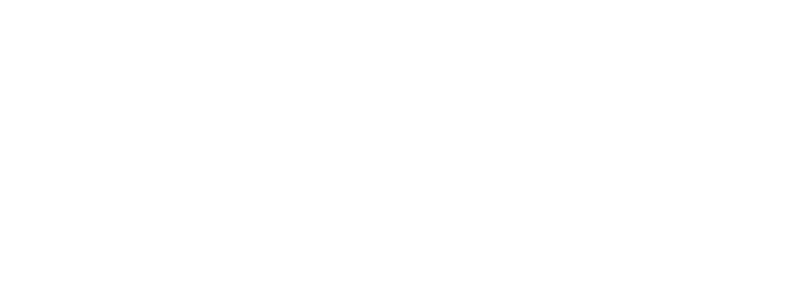
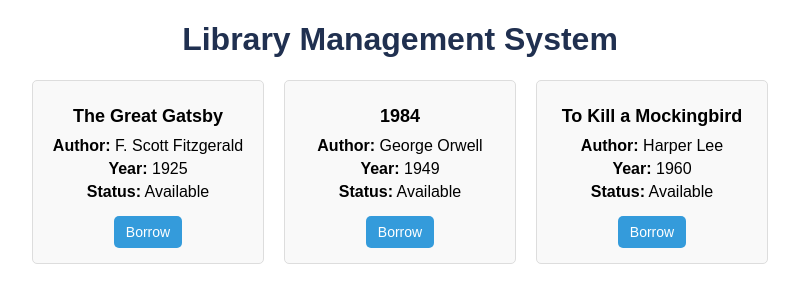
Before and after one commit to nyakiochristine/books, a plain HTML site: page index.html in a window 1280 px wide. Shown: the whole page, without its empty margins (240-1039 px from the left). Drawn offline with Linux system fonts and the light colour scheme.

Commit message:
ft:added logic

```diff
--- a/index.html
+++ b/index.html
@@ -3,9 +3,13 @@
 <head>
     <meta charset="UTF-8">
     <meta name="viewport" content="width=device-width, initial-scale=1.0">
-    <title>Document</title>
+    <title>Library Management System</title>
+    <link rel="stylesheet" href="styles.css">
 </head>
 <body>
-
+    <h1>Library Management System</h1>
+    <div id="library">
+        </div>
+    <script src="script.js"></script>
 </body>
 </html>
--- a/script.js
+++ b/script.js
@@ -0,0 +1,39 @@
+// Sample books in the library
+let books = [
+    { id: 1, title: "The Great Gatsby", author: "F. Scott Fitzgerald", year: 1925, isAvailable: true },
+    { id: 2, title: "1984", author: "George Orwell", year: 1949, isAvailable: true },
+    { id: 3, title: "To Kill a Mockingbird", author: "Harper Lee", year: 1960, isAvailable: true }
+  ];
+
+  // Function to render books on the page
+  function displayBooks() {
+    const libraryDiv = document.getElementById("library");
+    libraryDiv.innerHTML = ""; // Clear existing content
+
+    books.forEach(book => {
+      let bookDiv = document.createElement("div");
+      bookDiv.classList.add("book");
+
+      bookDiv.innerHTML = `
+        <h2>${book.title}</h2>
+        <p><strong>Author:</strong> ${book.author}</p>
+        <p><strong>Year:</strong> ${book.year}</p>
+        <p><strong>Status:</strong> ${book.isAvailable ? "Available" : "Borrowed"}</p>
+        <button class="borrow" ${book.isAvailable ? "" : "disabled"} onclick="borrowBook(${book.id})">Borrow</button>
+      `;
+
+      libraryDiv.appendChild(bookDiv);
+    });
+  }
+
+  // Function to borrow a book
+  function borrowBook(bookId) {
+    const book = books.find(book => book.id === bookId);
+    if (book && book.isAvailable) {
+      book.isAvailable = false;
+      displayBooks(); // Update the display
+    }
+  }
+
+  // Initial display of books
+  displayBooks();
--- a/styles.css
+++ b/styles.css
@@ -0,0 +1,51 @@
+body {
+    font-family: Arial, sans-serif;
+    margin: 20px;
+    text-align: center;
+}
+
+h1 {
+    color: #203050;
+}
+
+#library {
+    display: flex;
+    flex-wrap: wrap;
+    justify-content: center;
+    gap: 20px;
+    margin-top: 20px;
+}
+
+.book {
+    border: 1px solid #ddd;
+    border-radius: 5px;
+    padding: 15px;
+    width: 200px;
+    background-color: #f9f9f9;
+}
+
+.book h2 {
+    font-size: 18px;
+    margin: 10px 0;
+}
+
+.book p{
+    margin: 5px 0;
+}
+
+button{
+    padding: 8px 12px;
+    border: none;
+    border-radius:5px;
+    cursor:pointer;
+    font-size: 14px;
+    margin-top: 10px;
+}
+
+.borrow{
+    background-color: #349Bdb;
+    color:white;
+}
+.return{
+    background-color: #2ecc71;
+}
```
